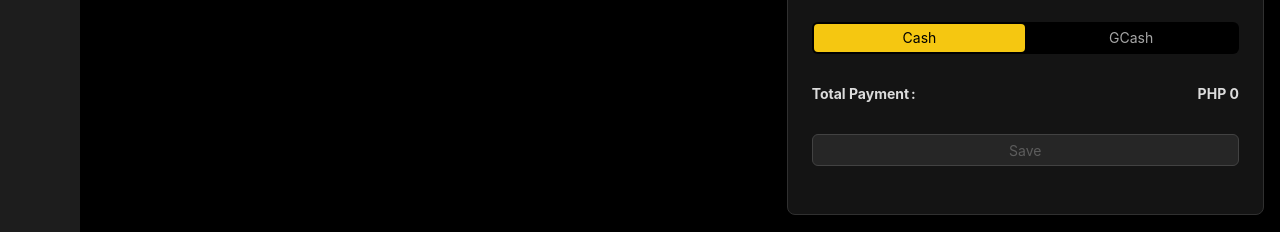
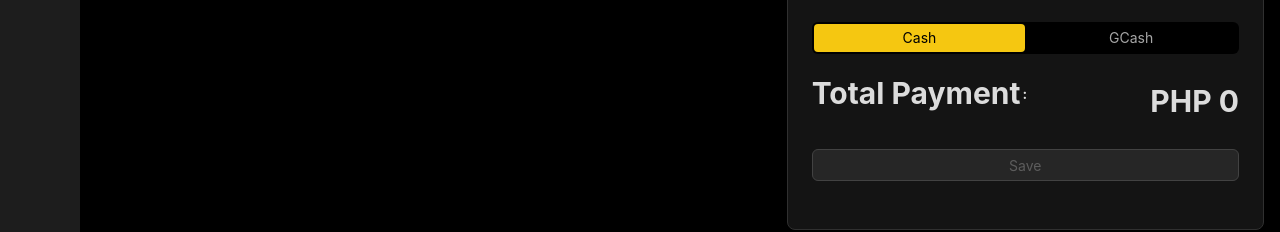
Before and after one commit to Jaymart11/POS, a React (Vite) app in the folder client/: page /ordering in a window 1280 px wide. Shown: the part 301-533 px from the top of the page. Built offline with nearby package versions, Linux system fonts and the light colour scheme; no server answers; sample sign-in values are in the browser's storage.

Commit message:
change font size for change and total

```diff
--- a/client/src/pages/Menu/OrderList.jsx
+++ b/client/src/pages/Menu/OrderList.jsx
@@ -243,22 +243,27 @@ const OrderList = () => {
           </Form.Item>
 
           <Form.Item
-            label="Total Payment"
+            label={<span style={{ fontSize: "30px" }}>Total Payment</span>}
             style={{
               textAlign: "right",
               fontWeight: "bold",
             }}
           >
-            PHP {totalPayment() - order.discount}
+            <span style={{ fontSize: "30px" }}>
+              PHP {totalPayment() - order.discount}
+            </span>
           </Form.Item>
           {change <= 0 || !change ? (
             ""
           ) : (
             <Form.Item
-              label="Change"
-              style={{ textAlign: "right", fontWeight: "bold" }}
+              label={<span style={{ fontSize: "30px" }}>Change</span>}
+              style={{
+                textAlign: "right",
+                fontWeight: "bold",
+              }}
             >
-              PHP {change}
+              <span style={{ fontSize: "30px" }}>PHP {change}</span>
             </Form.Item>
           )}
           <Form.Item>
```
